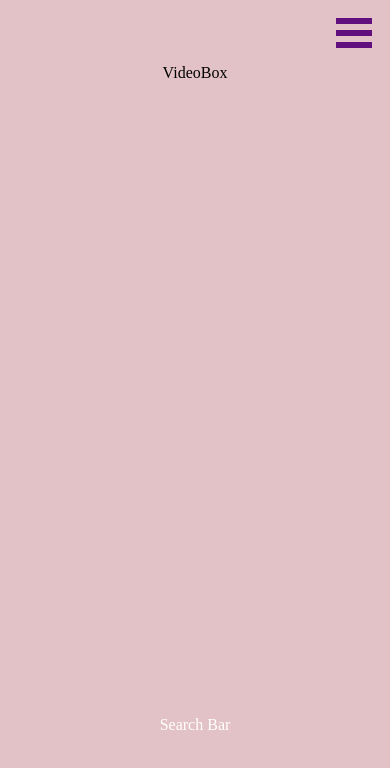
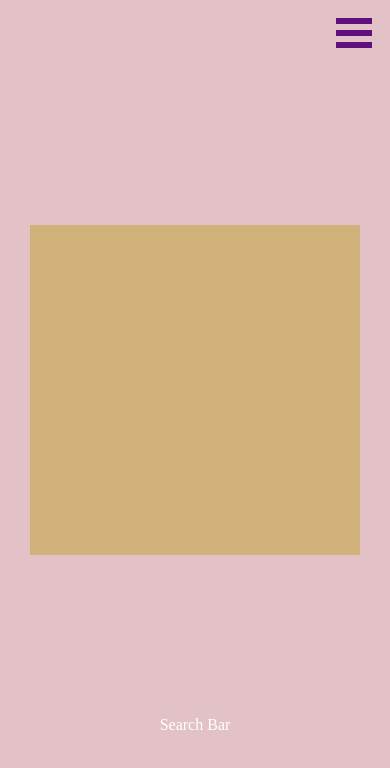
Before and after one commit to vegitable/react-ui-service, a React (Create React App) app: page / in a window 390 px wide. Shown: the top 768 px of the page. Built offline with nearby package versions, Linux system fonts and the light colour scheme.

Commit message:
adds styling for videoBox

```diff
--- a/src/containers/VideoBox/VideoBox.css
+++ b/src/containers/VideoBox/VideoBox.css
@@ -1,3 +1,28 @@
 .videoBox {
   min-height: calc(100vh - 192px);
+  text-align: center;
+  position: relative;
 }
+
+.video {
+  background-color: #D0B17A;
+  display: inline-block;
+  position: absolute;
+  top: 50%; left: 50%;
+  transform: translate(-50%,-50%);
+}
+
+@media only screen and (max-width: 1500px) {
+}
+@media only screen and (max-width: 1199px) {
+}
+@media only screen and (max-width: 991px) {
+}
+@media only screen and (max-width: 767px) {
+}
+@media only screen and (max-width: 575px) {
+  .video {
+    height: 330px;
+    width: 330px;
+  }
+}
--- a/src/containers/VideoBox/index.js
+++ b/src/containers/VideoBox/index.js
@@ -3,7 +3,7 @@ import './VideoBox.css';
 
 const VideoBox = () => (
   <div className='videoBox'>
-    VideoBox
+    <div className='video'></div>
   </div>
 );
 
```
